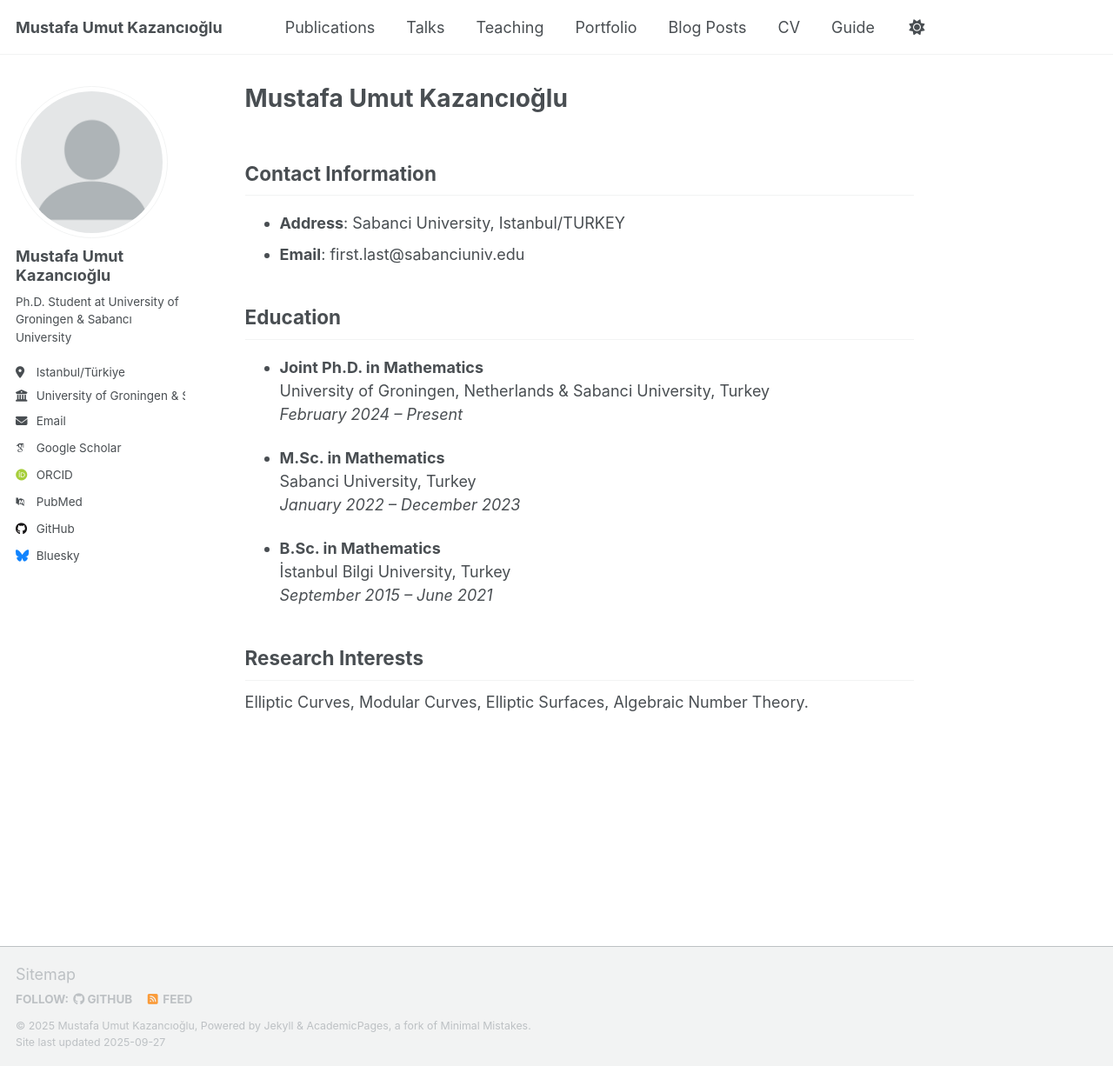
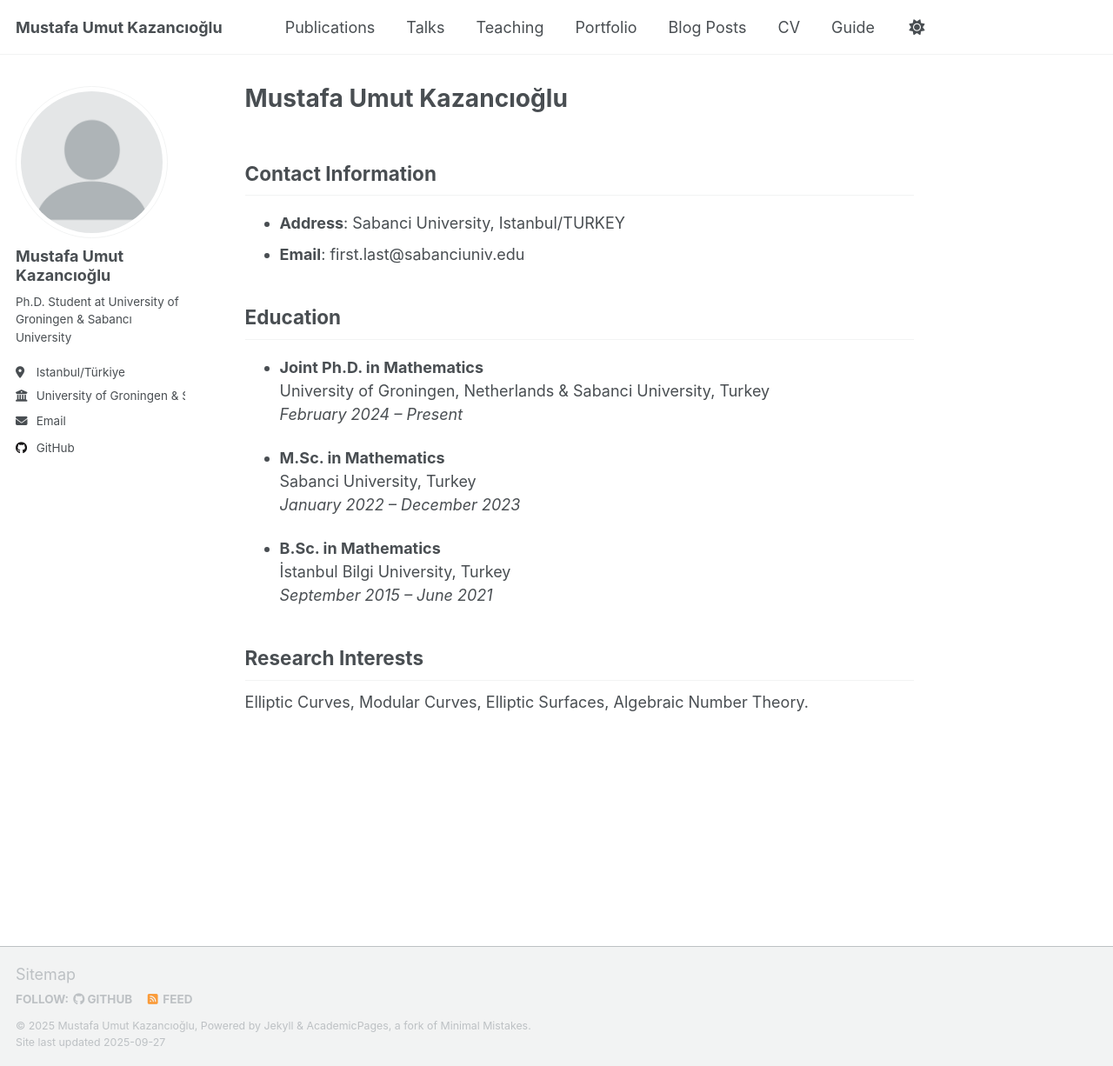
Before and after one commit to MusUmKaz/musumkaz.github.io, a Jekyll site: the page built from _pages/about.md, in a window 1280 px wide and 1226 px high. Shown: the whole window at 87% size. Built offline with Jekyll 4.4.1, drawn with Linux system fonts in a browser that asks for light colours; some web fonts are replaced; a script that is not in the unit is left out.

Commit message:
Update _config.yml

```diff
--- a/_config.yml
+++ b/_config.yml
@@ -35,12 +35,12 @@ author:
   # Academic websites
   academia         : # URL
   arxiv            : # URL - Update with the correct link to your profile
-  googlescholar    : "https://scholar.google.com/citations?user=PS_CX0AAAAAJ"
+  googlescholar    : # "https://scholar.google.com/citations?user=PS_CX0AAAAAJ"
   inspire-hep      : # URL
   impactstory      : # URL
-  orcid            : "http://orcid.org/yourorcidurl"
+  orcid            : # "http://orcid.org/yourorcidurl"
   semantic         : # URL
-  pubmed           : "https://www.ncbi.nlm.nih.gov/pubmed/?term=john+snow"
+  pubmed           : # "https://www.ncbi.nlm.nih.gov/pubmed/?term=john+snow"
   researchgate     : # URL
   scopus           : # URL
 
@@ -48,13 +48,13 @@ author:
   bitbucket        : # Username - Update with your username on the site
   codepen          : # Username
   dribbble         : # Username
-  github           : "academicpages"
+  github           : "MusUmKaz"
   kaggle           : # Username
   stackoverflow    : # User number or user number and name (i.e., use "1" or "1/jeff-atwood")
 
   # Social media
   artstation       : # Username
-  bluesky          : "bsky.app" # Replace this with you Bluesky username
+  bluesky          : # "bsky.app" # Replace this with you Bluesky username
   facebook         : # Username
   flickr           : # Username
   foursquare       : # Username
```
